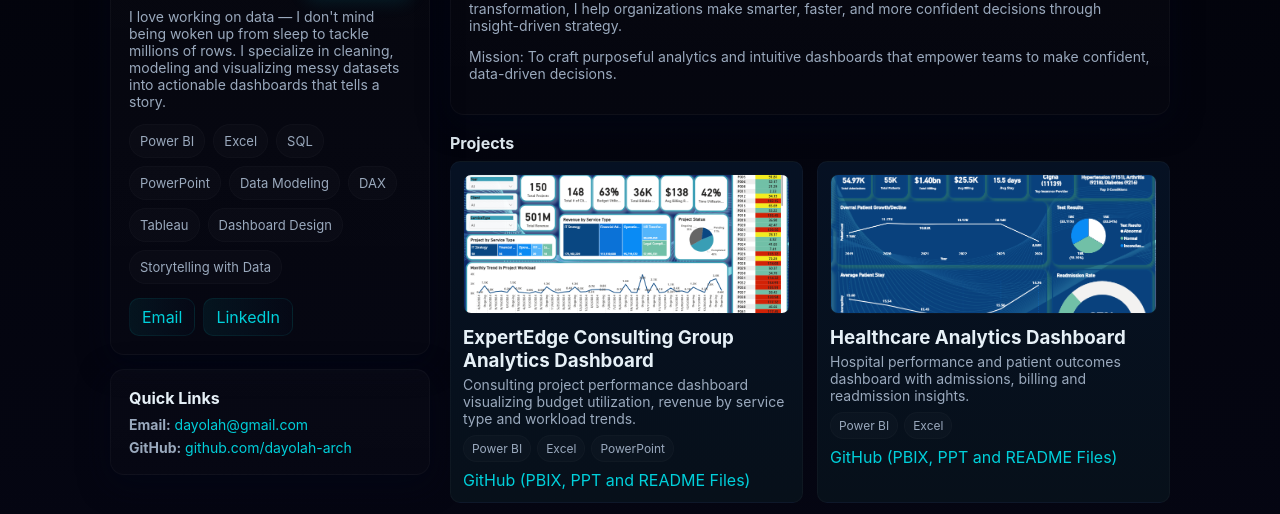
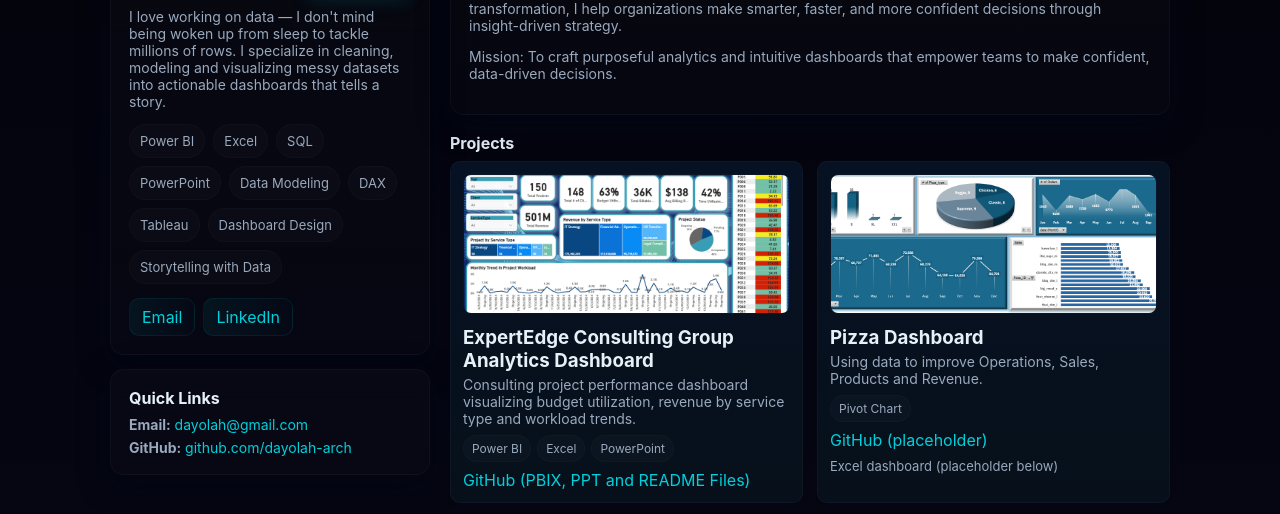
Before and after one commit to dayolah-arch/Sales-Intelligence-Dashboard-Power-BI-, a plain HTML site: page index.html in a window 1280 px wide. Shown: the part 211-725 px from the top of the page. Drawn offline with Linux system fonts and the light colour scheme.

Commit message:
Update index.html

```diff
--- a/index.html
+++ b/index.html
@@ -148,6 +148,16 @@
       GitHub (PBIX, PPT and README Files)</a></div>
 </article>
 
+              <!-- Pizza Dashboard -->
+            <article class="project fade">
+              <img src="Pizza Dashboard.png" />
+              <h3 style="margin:8px 0 4px 0">Pizza Dashboard</h3>
+              <div class="lead" style="color:var(--muted)">Using data to improve Operations, Sales, Products and Revenue.</div>
+              <div style="margin-top:8px"><span class="tool">Pivot Chart </span></div>
+              <div><a class="repo" href="PLACEHOLDER_GITHUB_LINK_6" target="_blank">GitHub (placeholder)</a></div>
+              <div style="margin-top:8px;color:var(--muted);font-size:13px">Excel dashboard (placeholder below)</div>
+
+            </article>
             <!-- Healthcare -->
             <article class="project fade">
               <img src="./Healthcare Dashboard.png" />
```
